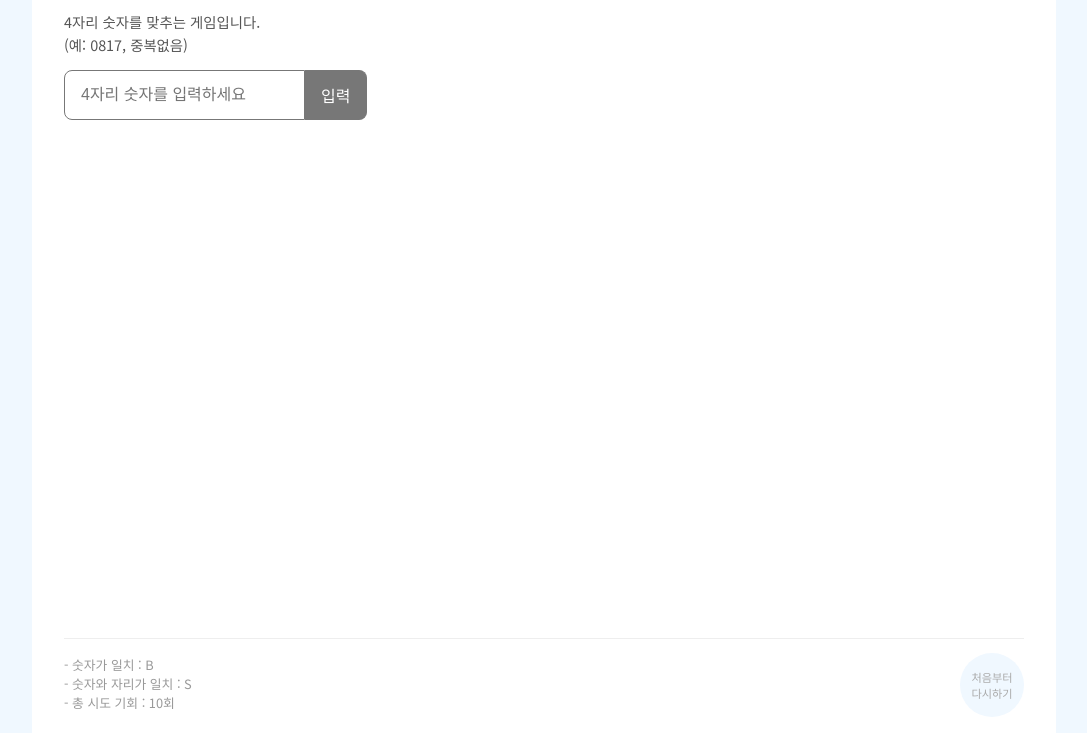
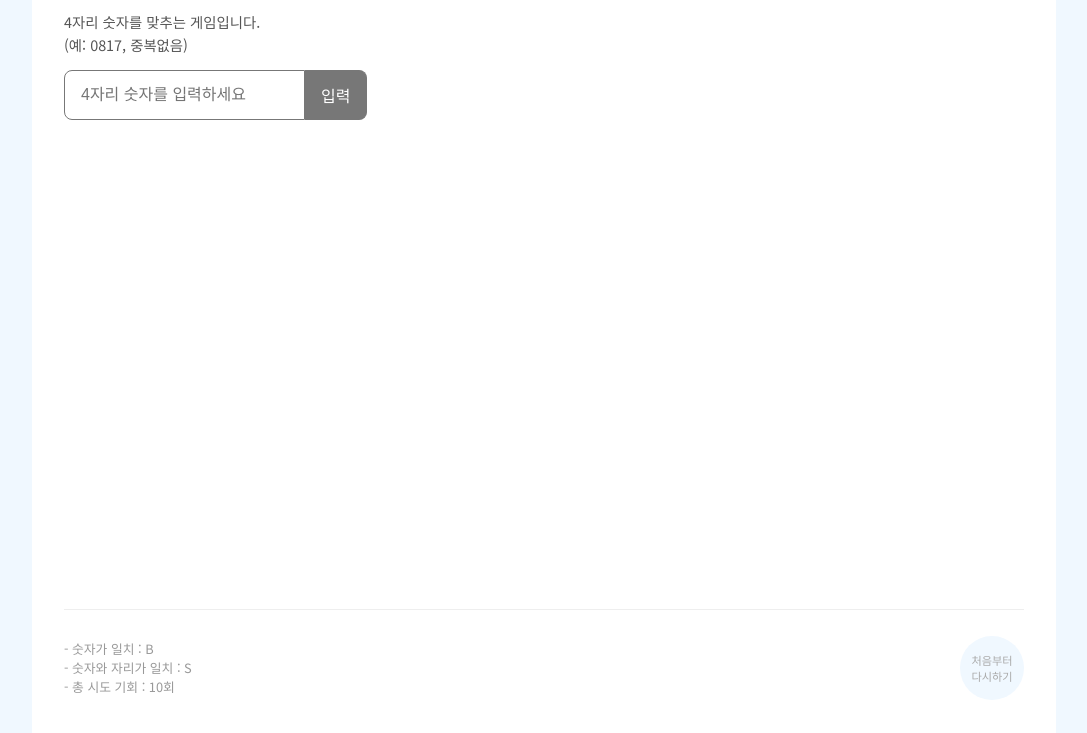
Before and after one commit to 0131mj/baseball_game_ex, a plain HTML site: page index.html in a window 1280 px wide. Shown: the part 67-800 px from the top of the page, without its empty margins (96-1183 px from the left). Drawn offline with Linux system fonts and the light colour scheme.

Commit message:
Update style.css

```diff
--- a/style.css
+++ b/style.css
@@ -11,6 +11,8 @@ body{
 	position: relative;
 	height:calc(100vh - 3rem);
 	margin:0 auto;
+    display:flex;
+    flex-direction: column;
 }
 h3{
 	margin: 0.8rem 0;
@@ -57,6 +59,16 @@ input[type="submit"]{
 	font-size:1rem;
 	color:#FFF;
 }
+#content{
+    flex-grow: 1;
+}
+footer{
+    display:flex;
+    padding-top:1rem;
+	border-top: 1px solid #EEE;
+    justify-content: space-between;
+    align-items: center;
+}
 #reset{
 	width:4rem;
 	height: 4rem;
@@ -66,7 +78,7 @@ input[type="submit"]{
 	border-radius: 50%;
 	box-shadow: none;
 	border:none;
-	position: absolute;
+/*	position: absolute;*/
 	bottom:1rem;
 	right:2rem;
 }
@@ -91,11 +103,9 @@ input[type="submit"]{
 }
 
 #rule{
-	width:calc(100% - 4rem);
-	position: absolute;
-	bottom:0.5rem;
-	padding-top:1rem;
-	border-top: 1px solid #EEE;
+/*	width:calc(100% - 4rem);*/
+/*	position: absolute;*/
+/*	bottom:0.5rem;*/
 	font-size:0.8rem;
 	color:#999;
 }
```
